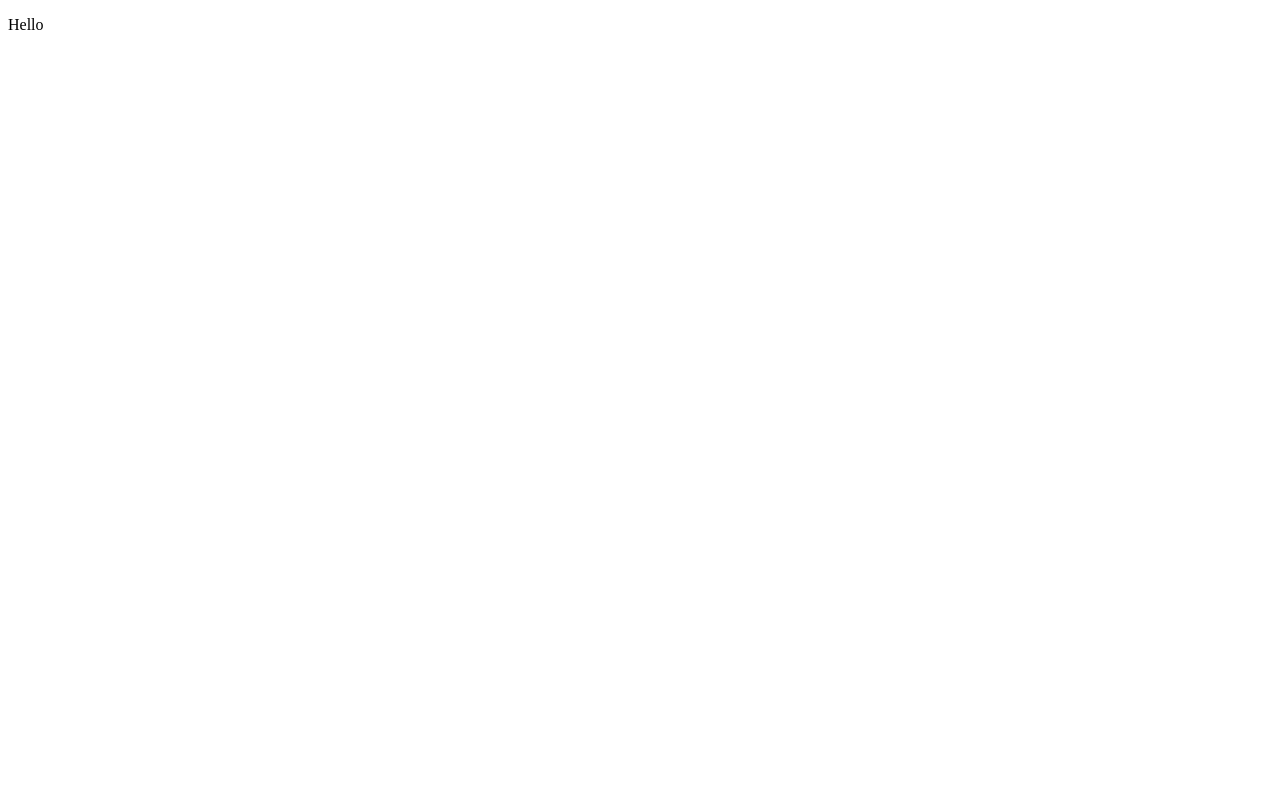
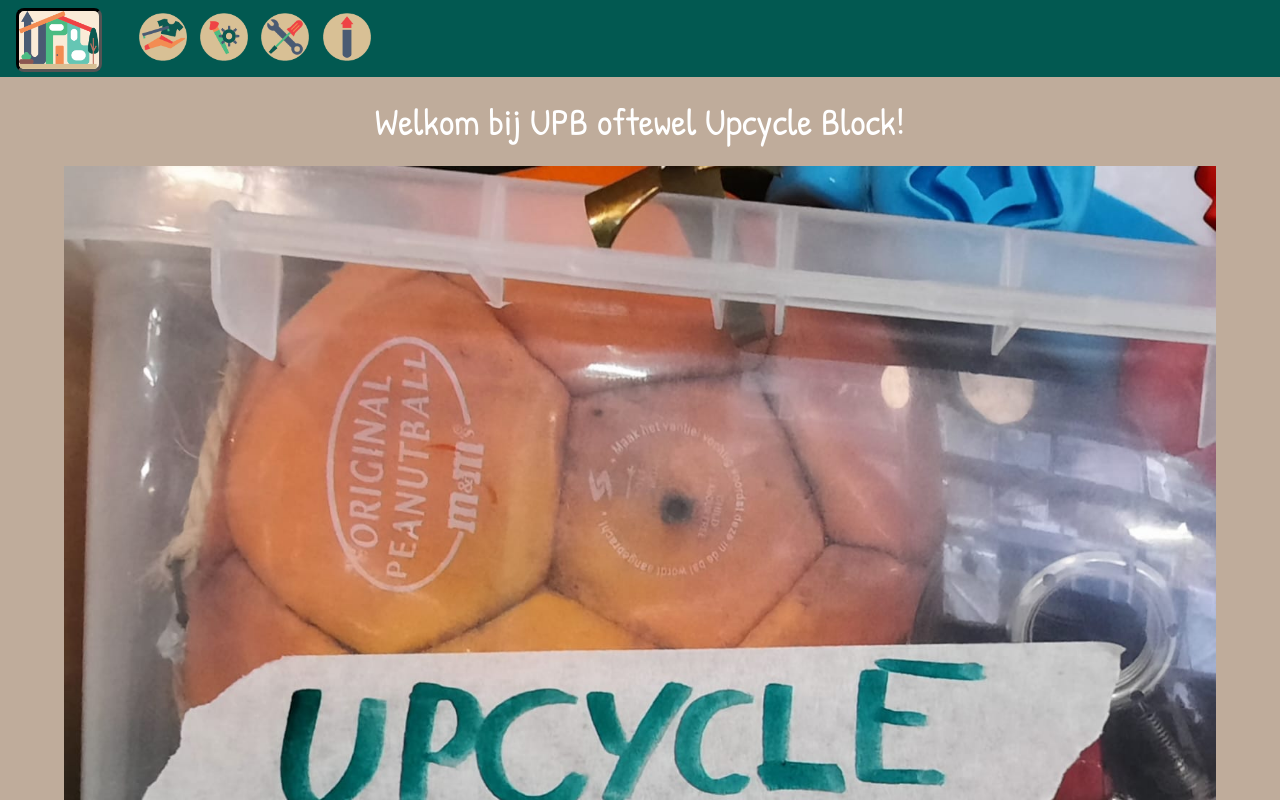
Before and after one commit to DRdeRomas/Upcycle-Block, a plain HTML site: page index.html in a window 1280 px wide. Shown: the top 800 px of the page. Drawn offline with Linux system fonts and the light colour scheme.

Commit message:
Changes made

```diff
--- a/index.html
+++ b/index.html
@@ -3,9 +3,38 @@
 <head>
     <meta charset="UTF-8">
     <meta name="viewport" content="width=device-width, initial-scale=1.0">
-    <title>Document</title>
+    <link rel="stylesheet" href="style.css">
+    <link rel="preconnect" href="https://fonts.googleapis.com">
+    <link rel="preconnect" href="https://fonts.gstatic.com" crossorigin>
+    <link href="https://fonts.googleapis.com/css2?family=Patrick+Hand&display=swap" rel="stylesheet">
+    <title>Upcycle Block</title>
 </head>
+
 <body>
-    <p>Hello</p>
+    <header>
+        <nav>
+            <a href="index.html">
+                <img class="logo" src="illustrator/logo.png" alt="Upcycle Block Logo"></a>
+            <ul>
+                <li><a href="weggeven.html">
+                    <img src="illustrator/weggeven.png" alt="Weggeven icoon"></a></li>
+                <li><a href="upcycle.html">
+                    <img src="illustrator/upcycle.png" alt="Upcycle icoon"></a></li>
+                <li><a href="workshop.html">
+                    <img src="illustrator/workshop.png" alt="Workshop icoon"></a></li>
+                <li><a href="overons.html">
+                    <img src="illustrator/info.png" alt="Info icoon"></a></li>
+            </ul>
+        </nav>
+    </header>
+
+<main>
+    <p id="welkom">Welkom bij UPB oftewel Upcycle Block!</h1>
+    <img src="img/upcycle.jpg" alt="Upcycle doos">
+</main>
+
+<footer>
+</footer>
+
 </body>
 </html>
--- /dev/null
+++ b/style.css
@@ -0,0 +1,52 @@
+* {
+    margin: 0;
+    padding: 0;
+    font-family: 'Patrick Hand', cursive ;
+    color: white;
+}
+
+.logo {
+    width: 5em;
+    margin-right: 2em;
+    margin-left: 1em;
+    margin-top: 0.5em;
+    border-style: inset;
+    border-radius: 0.5em;
+    border-color: black;
+    background-color:antiquewhite;
+}
+
+body {
+    background-color: #BFAC9B;
+}
+
+nav {
+    background-color: #025951;
+    display: flex;
+    justify-content: left;
+    /* width: 100%;
+    height 5.55em; */
+}
+
+nav ul li {
+    list-style: none;
+    display: inline-block;
+    padding: 0.3em;
+    position: relative;
+}
+
+nav img {
+    width: 3em;
+}
+
+#welkom {
+    font-size: 1cm;
+    text-align: center;
+    margin: 0;
+    margin-top: 0.5em;
+}
+
+img {
+    margin-top: 0.5em;
+    width: 90%;
+}
```
Also changed, not shown: illustrator/About Us.svg (deleted), illustrator/Artboard 10.png (deleted), illustrator/Artboard 10.svg (deleted), illustrator/Artboard 12.png (deleted), illustrator/Artboard 12.svg (deleted), illustrator/Artboard 32.png (deleted), illustrator/Artboard 32.svg (deleted), illustrator/UPB Logo (SVG).svg (deleted), illustrator/Upcycle.svg (deleted), illustrator/Weggeven.svg (deleted), illustrator/Workshop.svg (deleted), illustrator/info.png (renamed from illustrator/About Us.png), illustrator/logo.png (renamed from illustrator/UPB Logo (PNG).png), overons.html (added), 3 more files.
